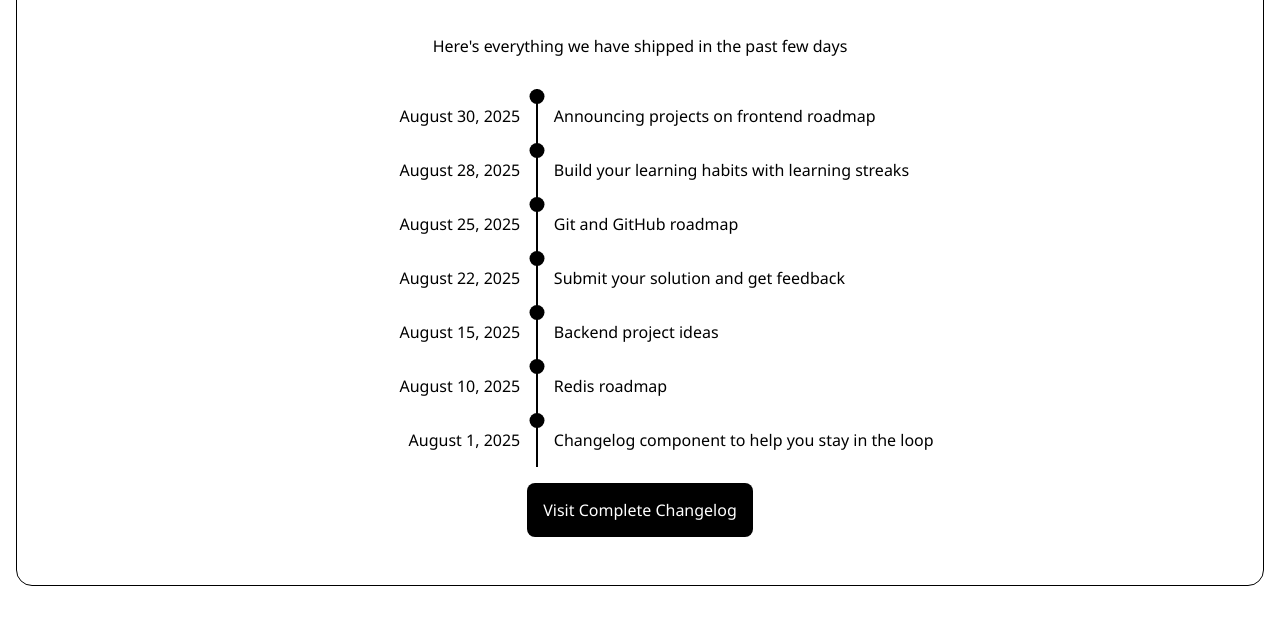
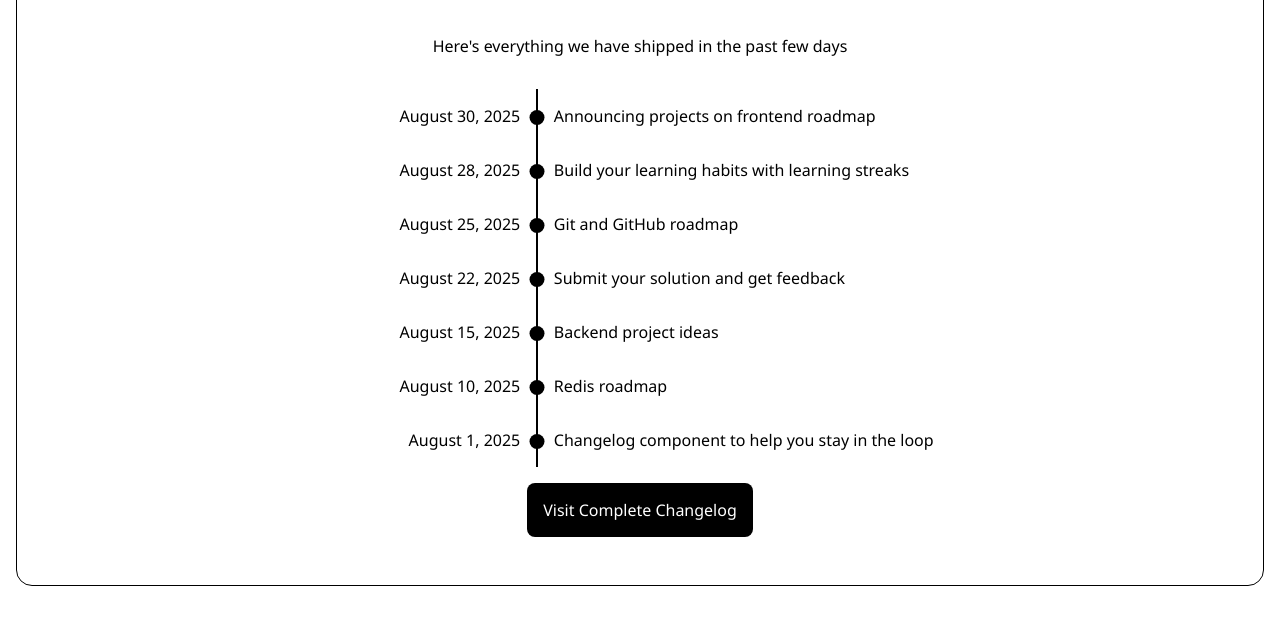
Before and after one commit to allenrojo/changelog-component, a plain HTML site: page index.html in a window 1280 px wide. Shown: the part 132-756 px from the top of the page. Drawn offline with Linux system fonts and the light colour scheme.

```diff
--- a/style.css
+++ b/style.css
@@ -41,13 +41,14 @@
 }
 .timeline__dot{
     position: absolute;
-    top:0;
+    top:40%;
     left:50%;
     width:15px;
     height:15px;
     background: black;
     border-radius: 50%;
     transform:translateX(-50%);
+
 }
 
 
```
